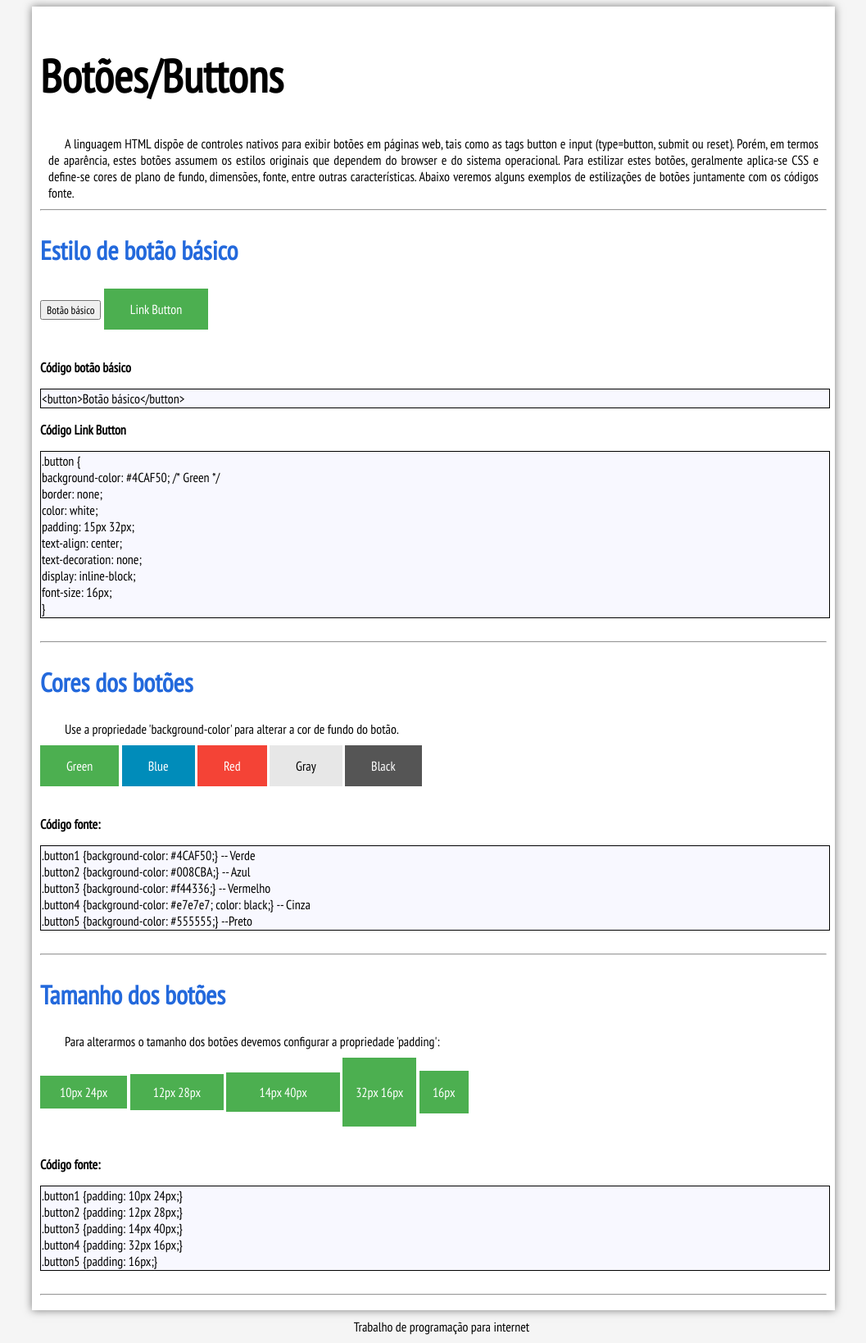
After one commit to denilsonfag/programacao-internet, a PHP site: page /html5/botoes.html in a window 1280 px wide. The commit adds this page. Shown: the whole page at 82% size, without its empty margins (111-1168 px from the left). Run offline with PHP 8.4, Linux system fonts and the light colour scheme.

Commit message:
Envio do exercício 2.0 do moodle e também recuperação do exercício 1.0 com alteração conforme solicitado pelo professor.

```diff
--- /dev/null
+++ b/html5/botoes.html
@@ -0,0 +1,168 @@
+<!DOCTYPE html>
+<html lang="pt-br">
+    <head>
+        <meta charset="utf-8">
+        <title>Botões/Buttons</title>
+        <link href="../styles/main.css" rel="stylesheet" type="text/css">
+        <link href="https://fonts.googleapis.com/css?family=PT+Sans+Narrow" rel="stylesheet">
+
+        <style>
+            #interface {
+                font-family: 'PT Sans Narrow', sans-serif;
+                max-width: 960px;
+                margin: auto;
+                background-color: white;
+                padding: 10px;
+                box-shadow: 0 0 10px rgba(0,0,0,.5);
+            }
+            code {
+                display:block;
+                /* Below are styles for the codebox (not the code itself) */
+                border:1px solid black;
+                background-color:ghostwhite;
+                width:100%;
+                overflow:hidden;
+                padding:1px;
+                /* Styles in here affect the text of the codebox */
+                font-size: 1.0em;
+                font-family: 'PT Sans Narrow', sans-serif;
+                color:black;
+                align: left;
+                /* You could also put all sorts of styling here, like different font, color, underline, etc. for the code. */
+            }
+            body{
+                background-color: whitesmoke;
+            }
+            .p1{
+                text-align: center;
+            }
+            h1 {
+                text-align: left;
+                font-size: 3.5em;
+            }
+            h2{
+                font-size: 2.0em;
+                color: #2369dc;
+                text-align: left;
+            }
+            h3{
+                font-size: 1.0em;
+            }
+            .button {
+                background-color: #4CAF50; /* Green */
+                border: none;
+                color: white;
+                padding: 15px 32px;
+                text-align: center;
+                text-decoration: none;
+                display: inline-block;
+                font-size: 16px;
+            }
+            .button2 {background-color: #008CBA;} /* Blue */
+            .button3 {background-color: #f44336;} /* Red */
+            .button4 {background-color: #e7e7e7; color: black;} /* Gray */
+            .button5 {background-color: #555555;} /* Black */
+            .button6 {padding: 10px 24px;}
+            .button7 {padding: 12px 28px;}
+            .button8 {padding: 14px 40px;}
+            .button9 {padding: 32px 16px;}
+            .button10 {padding: 16px;}
+        </style>
+    </head>
+
+
+    <body>
+    <div id="interface">
+    <!-- Cabeçalho da página -->
+        <header id="page-header">  <!-- tag que representa um cabeçalho -->
+            <h1>Botões/Buttons</h1>
+        </header>
+        <p> A linguagem HTML dispõe de controles nativos para exibir botões em páginas web, tais como as tags button e input (type=button, submit ou reset). Porém, em termos de aparência, estes botões assumem os estilos originais que dependem do browser e do sistema operacional. Para estilizar estes botões, geralmente aplica-se CSS e define-se cores de plano de fundo, dimensões, fonte, entre outras características. Abaixo veremos alguns exemplos de estilizações de botões juntamente com os códigos fonte.<p>
+
+        <!-- Primeiro post do blog -->
+        <article>  <!-- tag que representa um artigo do documento -->
+            <hr/>
+            <h2>Estilo de botão básico</h2>
+            <button>Botão básico</button>
+            <a href="#" class="button">Link Button</a><br/>
+            <br/>
+            <h3>
+                Código botão básico
+            </h3>
+            <code>
+                &lt;button>Botão básico&lt;/button&gt;
+            </code>
+            <h3>
+                Código Link Button
+            </h3>
+            <code>
+                .button {<br/>
+                background-color: #4CAF50; /* Green */<br/>
+                border: none;<br/>
+                color: white;<br/>
+                padding: 15px 32px;<br/>
+                text-align: center;<br/>
+                text-decoration: none;<br/>
+                display: inline-block;<br/>
+                font-size: 16px;<br/>
+                }
+            </code>
+        </article>
+        <br/>
+    <hr/>
+
+    <!-- Segundo post do blog -->
+    <article>
+        <h2>
+            Cores dos botões
+        </h2>
+        <p>
+            Use a propriedade 'background-color' para alterar a cor de fundo do botão.
+        </p>
+        <button class="button">Green</button>
+        <button class="button button2">Blue</button>
+        <button class="button button3">Red</button>
+        <button class="button button4">Gray</button>
+        <button class="button button5">Black</button>
+        <br/>
+        <br/>
+        <h3>Código fonte:</h3>
+        <code>
+            .button1 {background-color: #4CAF50;} -- Verde<br/>
+            .button2 {background-color: #008CBA;} -- Azul<br/>
+            .button3 {background-color: #f44336;} -- Vermelho<br/>
+            .button4 {background-color: #e7e7e7; color: black;} -- Cinza<br/>
+            .button5 {background-color: #555555;} --Preto<br/>
+        </code>
+    </article>
+    <br/>
+    <hr/>
+    <article>
+        <h2>
+            Tamanho dos botões
+        </h2>
+        <p>
+            Para alterarmos o tamanho dos botões devemos configurar a propriedade 'padding':
+        </p>
+        <button class="button button6">10px 24px</button>
+        <button class="button button7">12px 28px</button>
+        <button class="button button8">14px 40px</button>
+        <button class="button button9">32px 16px</button>
+        <button class="button button10">16px</button>
+        <br/>
+        <br/>
+        <h3>Código fonte:</h3>
+        <code>
+            .button1 {padding: 10px 24px;}<br/>
+            .button2 {padding: 12px 28px;}<br/>
+            .button3 {padding: 14px 40px;}<br/>
+            .button4 {padding: 32px 16px;}<br/>
+            .button5 {padding: 16px;}<br/>
+        </code>
+    </article>
+    <br/>
+    <hr/>
+    </div>
+    <p class="p1">Trabalho de programação para internet</p>
+    </body>
+</html>
--- a/side-menu.html
+++ b/side-menu.html
@@ -2,7 +2,7 @@
 <ul>
     <li><a href="html5/estrut-basica.html">Estrutura básica</a></li>
     <li><a href="html5/estrut-semantica.html">Elementos semânticos: exemplo</a></li>
-    <li><a href="html5/exemploCharset.html">Conjunto de caracteres (charsets)</a></li>
+    <li><a href="html5/charsets.html">Conjunto de caracteres (charsets)</a></li>
     <li><a href="html5/head.html">Elemento head</a></li>
     <li><a href="html5/wellinton.html">Elementos comuns</a></li>
     <li><a href="html5/formatacao-basica.html">Formatação básica de texto</a></li>
--- a/styles/main.css
+++ b/styles/main.css
@@ -1,7 +1,7 @@
 @charset "UTF-8";
 
 * {
-    font-family: Arial, sans-serif;
+    font-family: 'PT Sans Narrow', sans-serif;
 }
 
 body {
@@ -14,20 +14,6 @@ p {
     margin: 10px 0 10px 0;
     padding: 0 10px 0 10px;
 }
-
-code {
-    font-weight: bold;
-    font-family: Consolas, "monospace";
-}
-
-#interface {
-    max-width: 960px;
-    margin: auto;
-    background-color: white;
-    padding: 10px;
-    box-shadow: 0 0 10px rgba(0,0,0,.5);
-}
-
 #page-header, .pcenter {
     text-align: center;
 }
```
Also changed, not shown: html5/charsets.html (added, +128 -0 lines), html5/exemploCharset.html (deleted, +0 -146 lines), images/botaoBasico.png (added).
